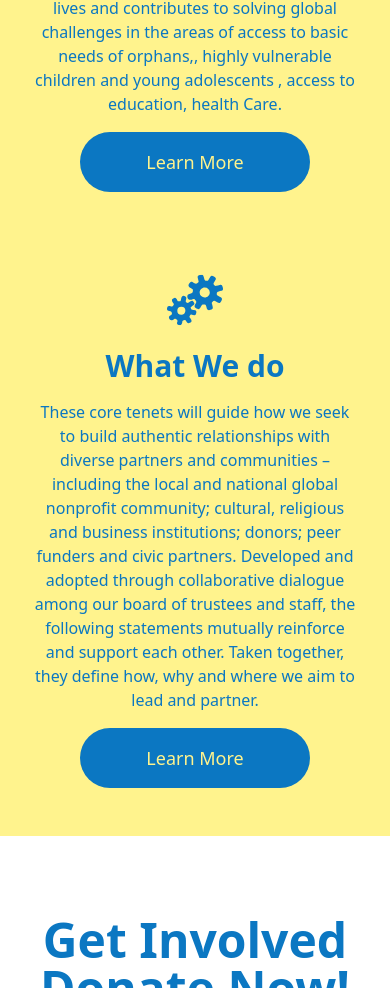
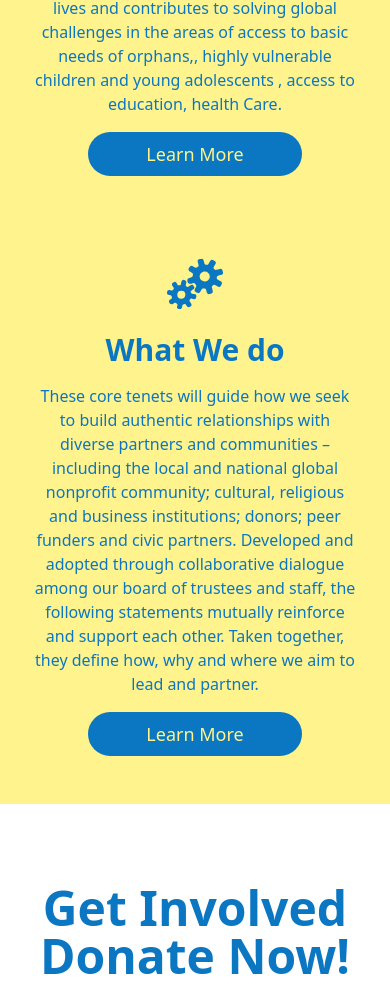
Before and after one commit to abdukasim/muntaha-website, a Next.js app: page / in a window 390 px wide. Shown: the part 1797-2785 px from the top of the page. Built offline with nearby package versions, Linux system fonts and the light colour scheme.

Commit message:
fix: stat section learn more button dimensions on mobile

```diff
--- a/components/HomePage/statSection.js
+++ b/components/HomePage/statSection.js
@@ -115,7 +115,7 @@ export default function StatSection() {
                 needs of orphans,, highly vulnerable children and young
                 adolescents , access to education, health Care.
               </p>
-              <button className="full mx-12 rounded-full bg-brand-blue px-16 py-4 text-lg text-brand-yellow md:mx-0 md:bg-brand-yellow md:text-brand-blue">
+              <button className="mx-14 rounded-full bg-brand-blue px-10 py-2 text-lg text-brand-yellow md:mx-0 md:bg-brand-yellow md:text-brand-blue">
                 Learn More
               </button>
             </div>
@@ -139,7 +139,7 @@ export default function StatSection() {
                 together, they define how, why and where we aim to lead and
                 partner.
               </p>
-              <button className="full mx-12 rounded-full bg-brand-blue px-16 py-4 text-lg text-brand-yellow md:mx-0 md:bg-brand-yellow md:text-brand-blue">
+              <button className="mx-14 rounded-full bg-brand-blue px-10 py-2 text-lg text-brand-yellow md:mx-0 md:bg-brand-yellow md:text-brand-blue">
                 Learn More
               </button>
             </div>
```
